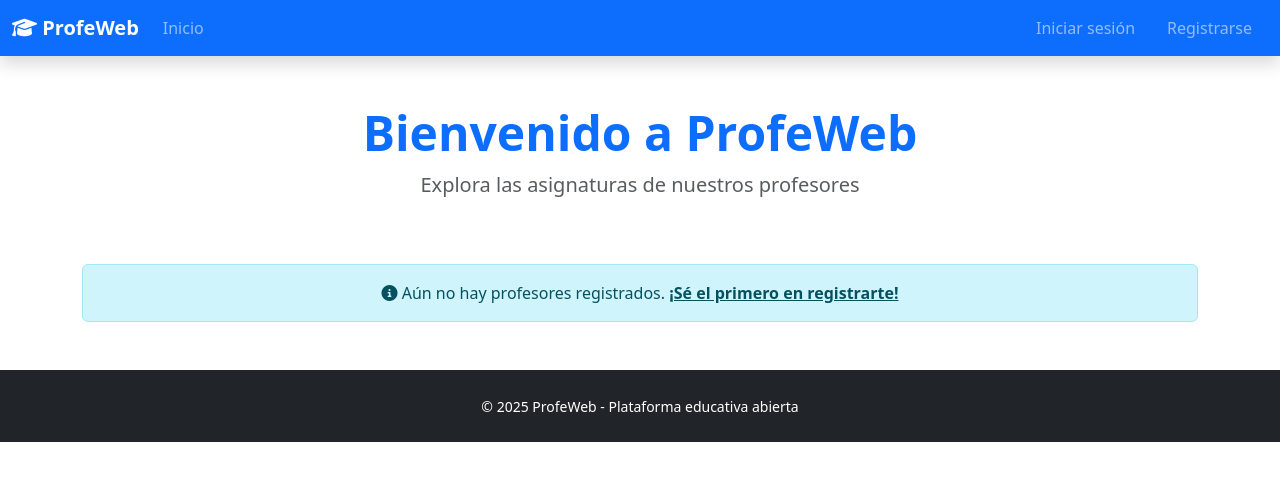
After one commit to theprecursor/Profeweb, a PHP site: the page made by views/home/index.php in a window 1280 px wide. The commit adds this page. Shown: the top 481 px of the page. Run offline with PHP 8.4, Linux system fonts and the light colour scheme; the template is opened without the code that fills it, so the values that code supplies are empty; some libraries are stand-ins or nearby versions.

Commit message:
Estructura cambiada

```diff
--- a/app/Core/Router.php
+++ b/app/Core/Router.php
@@ -32,7 +32,7 @@ class Router {
      * @param string $method El método HTTP de la solicitud actual.
      * @param \App\Core\Database $db_instance Instancia Singleton de la conexión DB.
      */
-    public function dispatch(string $url, string $method, \App\Core\Database $db_instance): void {
+    public function dispatch(string $url, string $method, Database $db_instance): void {
 
         $search_url = trim($url, '/');
         $current_method = strtoupper($method);
--- /dev/null
+++ b/views/home/index.php
@@ -0,0 +1,48 @@
+<div class="row">
+    <div class="col-12 text-center mb-5">
+        <h1 class="display-5 fw-bold text-primary">Bienvenido a ProfeWeb</h1>
+        <p class="lead text-muted">Explora las asignaturas de nuestros profesores</p>
+    </div>
+</div>
+
+<?php if (empty($profesores)): ?>
+    <div class="alert alert-info text-center">
+        <i class="fas fa-info-circle"></i> Aún no hay profesores registrados.
+        <?php if (!isset($_SESSION['user_id'])): ?>
+            <a href="/register.php" class="alert-link">¡Sé el primero en registrarte!</a>
+        <?php endif; ?>
+    </div>
+<?php else: ?>
+    <div class="row row-cols-1 row-cols-md-2 row-cols-lg-3 g-4">
+        <?php foreach ($profesores as $prof): ?>
+            <div class="col">
+                <div class="card h-100 shadow-sm hover-shadow">
+                    <div class="card-body d-flex flex-column">
+                        <div class="d-flex align-items-center mb-3">
+                            <div class="bg-primary text-white rounded-circle d-flex align-items-center justify-content-center me-3"
+                                 style="width: 60px; height: 60px; font-size: 1.5rem;">
+                                <i class="fas fa-user-graduate"></i>
+                            </div>
+                            <div>
+                                <h5 class="card-title mb-0"><?= htmlspecialchars($prof['nombre']) ?></h5>
+                                <small class="text-muted"><?= htmlspecialchars($prof['email']) ?></small>
+                            </div>
+                        </div>
+
+                        <p class="text-muted mt-auto">
+                            <i class="fas fa-book"></i>
+                            <strong><?= $prof['total_asignaturas'] ?></strong>
+                            <?= $prof['total_asignaturas'] == 1 ? 'asignatura' : 'asignaturas' ?> publicada<?= $prof['total_asignaturas'] != 1 ? 's' : '' ?>
+                        </p>
+
+                        <div class="mt-3">
+                            <a href="/profesor.php?id=<?= $prof['id'] ?>" class="btn btn-outline-primary w-100">
+                                Ver asignaturas →
+                            </a>
+                        </div>
+                    </div>
+                </div>
+            </div>
+        <?php endforeach; ?>
+    </div>
+<?php endif; ?>
--- /dev/null
+++ b/views/layout/main.php
@@ -0,0 +1,70 @@
+<!DOCTYPE html>
+<html lang="es">
+<head>
+    <meta charset="UTF-8">
+    <meta name="viewport" content="width=device-width, initial-scale=1">
+    <title>ProfeWeb - Tu plataforma educativa</title>
+    <link href="https://cdn.jsdelivr.net/npm/bootstrap@5.3.3/dist/css/bootstrap.min.css" rel="stylesheet">
+    <link href="https://cdnjs.cloudflare.com/ajax/libs/font-awesome/6.5.0/css/all.min.css" rel="stylesheet">
+    <link href="/public/css/style.css" rel="stylesheet"> <!-- opcional: tus estilos -->
+</head>
+<body>
+
+    <!-- BARRA DE NAVEGACIÓN SUPERIOR -->
+    <nav class="navbar navbar-expand-lg navbar-dark bg-primary shadow">
+        <div class="container-fluid">
+            <a class="navbar-brand fw-bold" href="/"><i class="fas fa-graduation-cap"></i> ProfeWeb</a>
+
+            <button class="navbar-toggler" type="button" data-bs-toggle="collapse" data-bs-target="#navbarNav">
+                <span class="navbar-toggler-icon"></span>
+            </button>
+
+            <div class="collapse navbar-collapse" id="navbarNav">
+                <ul class="navbar-nav me-auto">
+                    <li class="nav-item">
+                        <a class="nav-link <?= ($current_page ?? '') === 'home' ? 'active' : '' ?>" href="/">Inicio</a>
+                    </li>
+                </ul>
+
+                <ul class="navbar-nav">
+                    <?php if (isset($_SESSION['user_id'])): ?>
+                        <!-- Profesor logueado -->
+                        <li class="nav-item dropdown">
+                            <a class="nav-link dropdown-toggle" href="#" role="button" data-bs-toggle="dropdown">
+                                <i class="fas fa-user"></i> <?= htmlspecialchars($_SESSION['user_name']) ?>
+                            </a>
+                            <ul class="dropdown-menu">
+                                <li><a class="dropdown-item" href="/dashboard.php"><i class="fas fa-tachometer-alt"></i> Dashboard</a></li>
+                                <li><hr class="dropdown-divider"></li>
+                                <li><a class="dropdown-item" href="/logout.php"><i class="fas fa-sign-out-alt"></i> Cerrar sesión</a></li>
+                            </ul>
+                        </li>
+                    <?php else: ?>
+                        <!-- No logueado -->
+                        <li class="nav-item">
+                            <a class="nav-link" href="/login.php">Iniciar sesión</a>
+                        </li>
+                        <li class="nav-item">
+                            <a class="nav-link btn btn-outline-light ms-2 px-3" href="/register.php">Registrarse</a>
+                        </li>
+                    <?php endif; ?>
+                </ul>
+            </div>
+        </div>
+    </nav>
+
+    <!-- CONTENIDO PRINCIPAL -->
+    <main class="container my-5">
+        <?= $content ?? '' ?>
+    </main>
+
+    <!-- Footer -->
+    <footer class="bg-dark text-white py-4 mt-auto">
+        <div class="container text-center">
+            <small>© <?= date('Y') ?> ProfeWeb - Plataforma educativa abierta</small>
+        </div>
+    </footer>
+
+    <script src="https://cdn.jsdelivr.net/npm/bootstrap@5.3.3/dist/js/bootstrap.bundle.min.js"></script>
+</body>
+</html>
```
Also changed, not shown: app/Controllers/HomeController.php (+19 -19 lines), app/Core/Controller.php (added, +46 -0 lines), public/index.php (+49 -80 lines), app/config/config.php (renamed from config/config.php).
